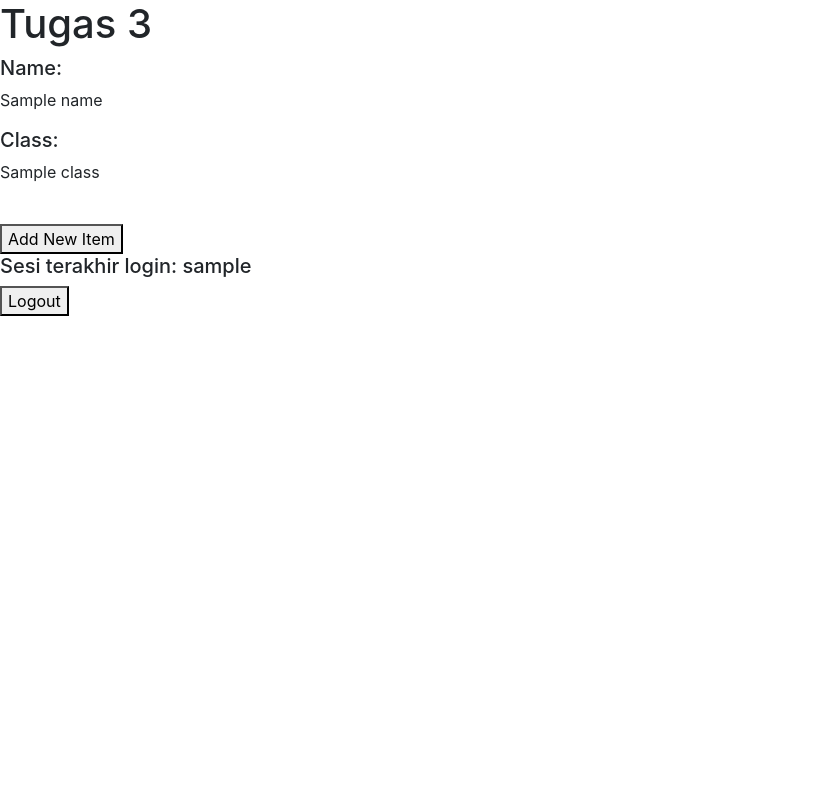
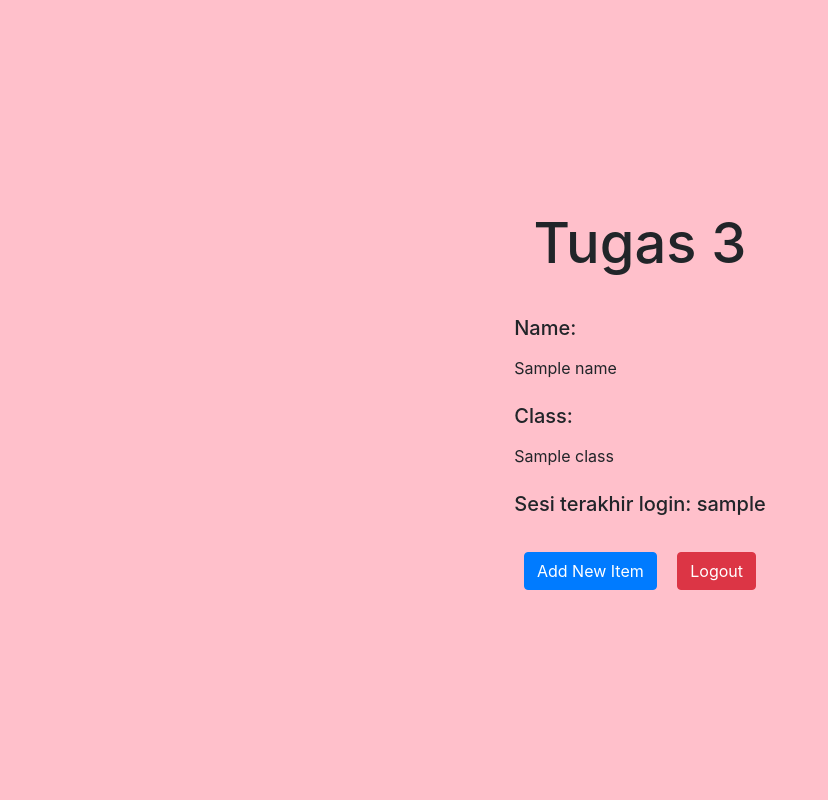
Before and after one commit to EllishaNatasha/tugas2, a Django app: template main/templates/main.html in a window 1280 px wide. Shown: the whole page, without its empty margins (0-828 px from the left). Run offline with Django 4.2, Linux system fonts and the light colour scheme; the template is opened without the code that fills it: most values are stand-ins (such as "Sample title", 1, 10 or a date in 2020); some libraries are stand-ins or nearby versions.

Commit message:
selesai mengerjakan tugas 5

```diff
--- a/main/templates/main.html
+++ b/main/templates/main.html
@@ -1,29 +1,31 @@
 {% extends 'base.html' %}
 
 {% block content %}
-    <h1>Tugas 3</h1>
+    <div class="container text-center" style="background-color:pink; min-height: 100vh; min-width: 100vw; display: flex; flex-direction: column; justify-content: center; align-items: center;">
+        <h1 class="display-4" style="font-weight: 500;">Tugas 3</h1>
 
-    <h5>Name:</h5>
-    <p>{{name}}</p>
+        <div class="row">
+            <div class="col" style="margin-top: 30px;text-align: left;margin-bottom: 20px;">
+                <h5 class="mb-3">Name:</h5>
+                <p class="mb-4">{{ name }}</p>
 
-    <h5>Class:</h5>
-    <p>{{class}}</p>
+                <h5 class="mb-3">Class:</h5>
+                <p class="mb-4">{{ class }}</p>
 
+                <div class="d-flex justify-content-center">
+                    <h5 class="mb-0">Sesi terakhir login: {{ last_login }}</h5>
+                </div>
+            </div>
+        </div>
 
-    <br />
+        <div class="mt-3">
+            <a href="{% url 'main:create_product' %}" class="btn btn-primary">
+                Add New Item
+            </a>
 
-    <a href="{% url 'main:create_product' %}">
-        <button>
-            Add New Item
-        </button>
-    </a>
-
-    <h5>Sesi terakhir login: {{ last_login }}</h5>
-
-    <a href="{% url 'main:logout' %}">
-        <button>
-            Logout
-        </button>
-    </a>
-
+            <a href="{% url 'main:logout' %}" class="btn btn-danger ml-3">
+                Logout
+            </a>
+        </div>
+    </div>
 {% endblock content %}
--- a/templates/base.html
+++ b/templates/base.html
@@ -8,9 +8,9 @@
             content="width=device-width, initial-scale=1.0"
         />
         <link rel="stylesheet" href="https://maxcdn.bootstrapcdn.com/bootstrap/4.5.2/css/bootstrap.min.css">
-<script src="https://ajax.googleapis.com/ajax/libs/jquery/3.5.1/jquery.min.js"></script>
-<script src="https://cdnjs.cloudflare.com/ajax/libs/popper.js/1.16.0/umd/popper.min.js"></script>
-<script src="https://maxcdn.bootstrapcdn.com/bootstrap/4.5.2/js/bootstrap.min.js"></script>
+        <script src="https://ajax.googleapis.com/ajax/libs/jquery/3.5.1/jquery.min.js"></script>
+        <script src="https://cdnjs.cloudflare.com/ajax/libs/popper.js/1.16.0/umd/popper.min.js"></script>
+        <script src="https://maxcdn.bootstrapcdn.com/bootstrap/4.5.2/js/bootstrap.min.js"></script>
         {% block meta %}
         {% endblock meta %}
     </head>
--- a/templates/login.html
+++ b/templates/login.html
@@ -11,7 +11,7 @@
 
 <div class="container d-flex justify-center" style="justify-content: center;">
     <div class = "login d-flex flex-column justify-content-center align-items-center " style="background-color: rgb(255, 213, 221); height: 500px; width: 1000px;text-align: center;margin-top:30px;border-radius: 40px;">
-        <div class = "incontainer d-flex flex-column justify-content-center align-items-center" style="background-color: rgba(245, 245, 245, 0.628); height: 30px; width: 550px; border-radius: 40px">
+        <div class = "incontainer d-flex flex-column justify-content-center align-items-center" style="background-color: rgba(245, 245, 245, 0.628); height: 350px; width: 550px; border-radius: 40px">
 
             <div class = "text-center">
 
```
Also changed, not shown: main/templates/create_product.html (+7 -2 lines), main/templates/show_html.html (+21 -17 lines), README.md.
